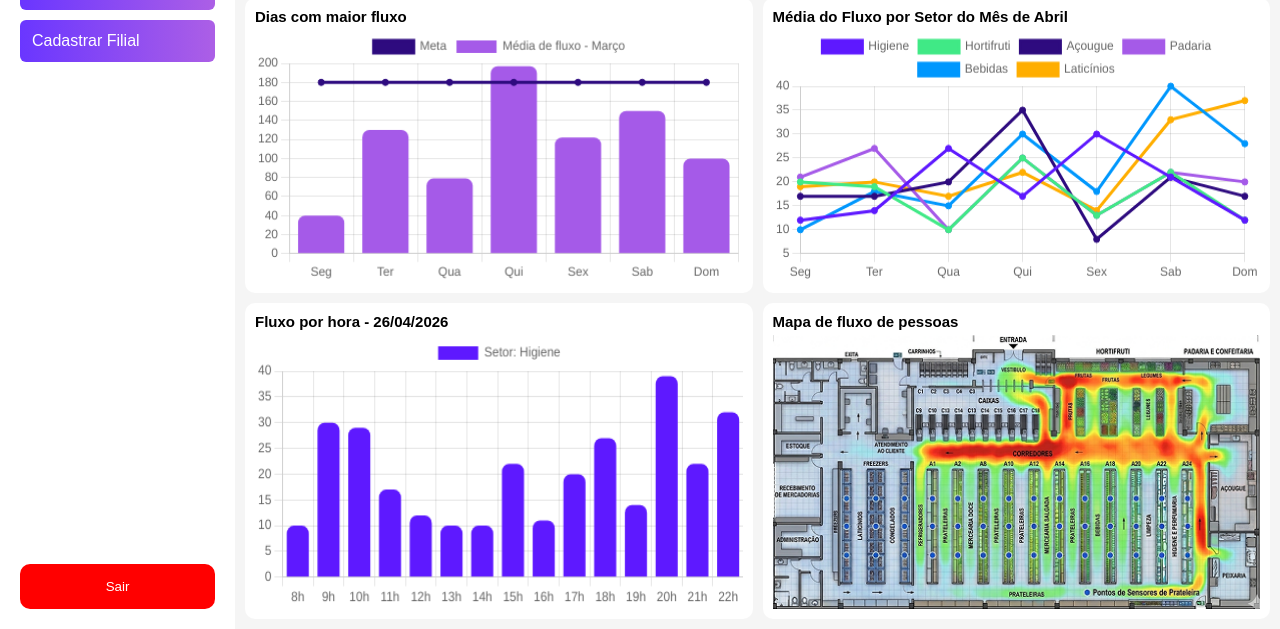
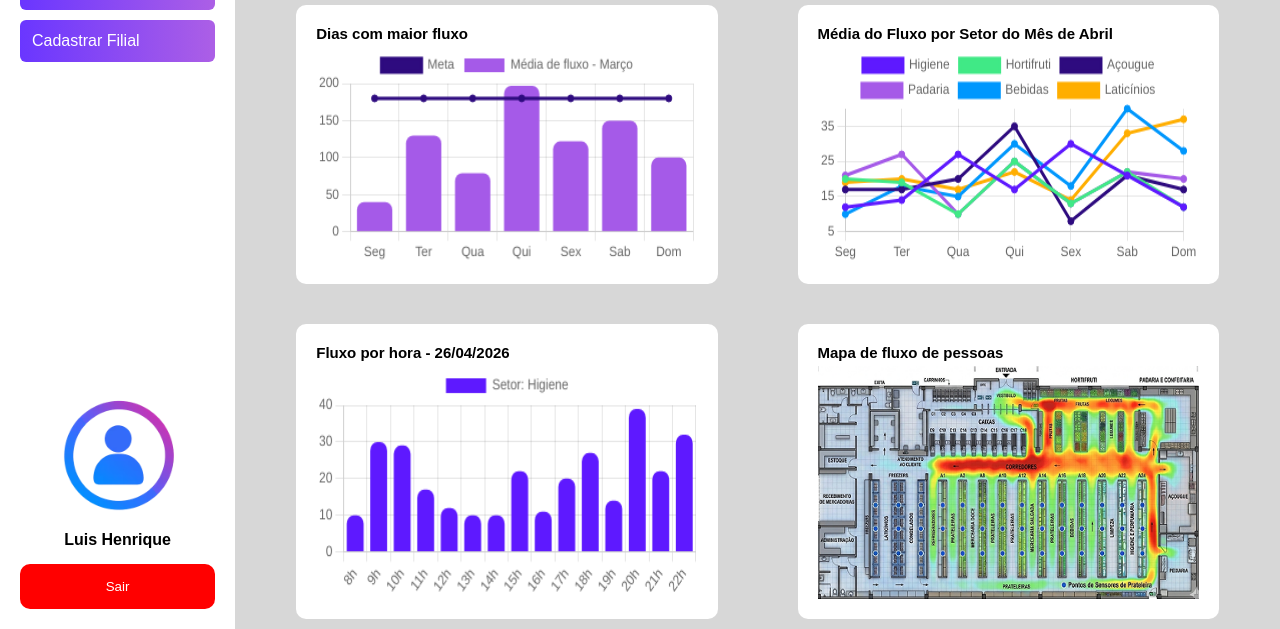
Before and after one commit to LucasA2002/projeto-loxen-grupo03, a plain HTML site: page site/Dashboard.html in a window 1280 px wide. Shown: the part 171-800 px from the top of the page. Drawn offline with nearby package versions, Linux system fonts and the light colour scheme.

Commit message:
Ajustes finais na Dashboard

```diff
--- a/site/Dashboard.html
+++ b/site/Dashboard.html
@@ -18,10 +18,14 @@
             <li><a href="cadastro_usuario.html">Cadastrar Colaborador</a></li>
             <li><a href="cadastro_filial.html">Cadastrar Filial</a></li>
         </ul>
+        <div class="user">
+            <img class="userIcon" src="assets/img/userIcon.png">
+            <b>Luis Henrique</b>
+        </div>
         <button onclick="logout()" class="btn-sair">Sair</button>
     </div>
     <div class="conteudo">
-        <h2 class="filial">Filial - SPTech<img class="seta" src="assets/img/setaDash.png" alt=""></h2>
+        <h2>Filial - SPTech<img class="seta" src="assets/img/setaDash.png" alt=""></h2>
         <div class="kpis">
             <div class="card">
                 <p>Comparação de Fluxo (Abril X Março)</p>
--- a/site/css/dash.css
+++ b/site/css/dash.css
@@ -48,6 +48,22 @@ body {
     border-radius: 6px;
     font-weight: bold;
 }
+.user {
+    display: flex;
+    flex-direction: column;
+    justify-content: flex-end;
+    height: 100%;
+    padding: 15px;
+}
+.userIcon {
+    width: 150px;
+    height: 150px;
+    align-self: center;
+}
+
+.sidebar b {
+    align-self: center;
+}
 
 .btn-sair {
     background: red;
@@ -65,9 +81,10 @@ body {
     flex-direction: column;
     padding: 10px;
     overflow: hidden;
+    background-color: rgb(215, 215, 215);
 }
 
-.filial {
+.conteudo h2 {
     margin-bottom: 10px;
 }
 
@@ -88,6 +105,7 @@ body {
     display: flex;
     align-items: center;
     gap: 8px;
+    margin-top: 7px;
 }
 
 .kpiImg {
@@ -98,14 +116,16 @@ body {
     flex: 1;
     display: grid;
     grid-template-columns: 1fr 1fr;
-    gap: 10px;
+    gap: 40px 80px;
     min-height: 0;
+    width: 90%;
+    align-self: center;
 }
 
 .grafico {
     background: white;
     border-radius: 10px;
-    padding: 10px;
+    padding: 20px;
     display: flex;
     flex-direction: column;
     min-height: 0;
```
Also changed, not shown: site/assets/img/userIcon.png (added).
